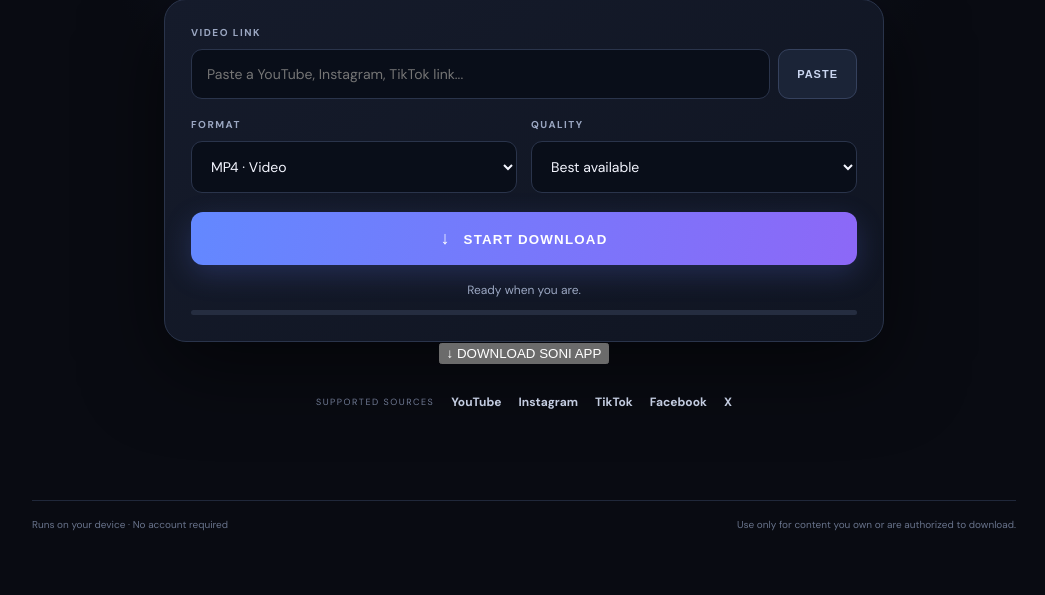
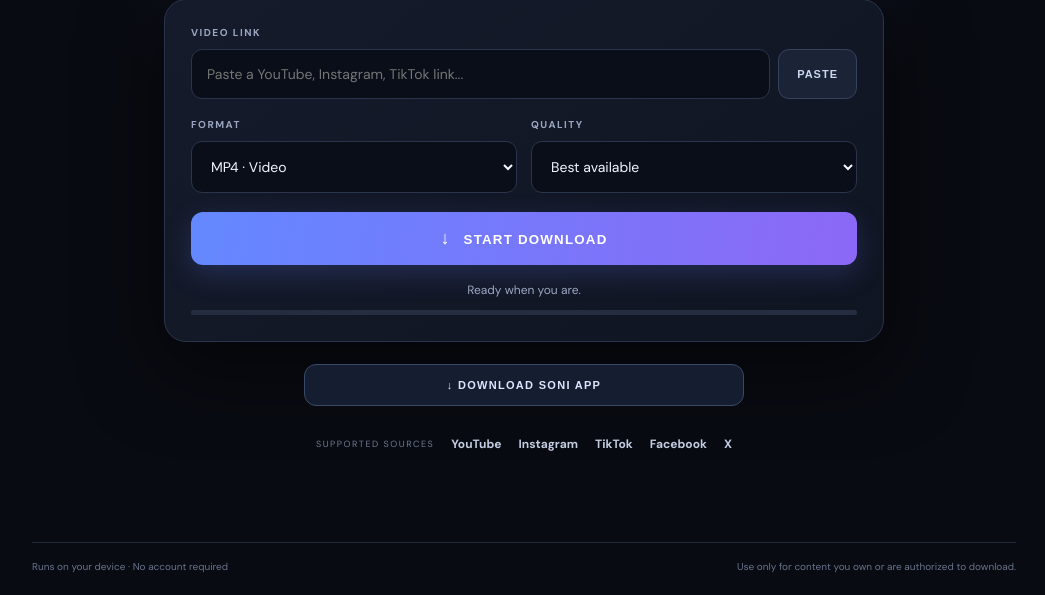
Before and after one commit to bigguy6543224311/viddownloader, a Flask app: page / in a window 1280 px wide. Shown: the part 457-1052 px from the top of the page, without its empty margins (116-1161 px from the left). Before the commit the page ends 988 px from the top, so only its background shows below. Run offline with Flask 3, Linux system fonts and the light colour scheme.

Commit message:
Style SONI browser app install button

```diff
--- a/static/style.css
+++ b/static/style.css
@@ -28,10 +28,13 @@ input:focus,select:focus{border-color:var(--blue)}
 .progress-track{height:5px;background:#252d40;border-radius:10px;overflow:hidden}
 .progress{height:100%;width:0;background:linear-gradient(90deg,var(--blue),var(--cyan));transition:width .25s}
 .save-link{display:block;text-align:center;background:linear-gradient(100deg,#6388ff,#8c68f7);color:white;font-weight:700;letter-spacing:1.2px;text-decoration:none;margin-top:16px;padding:16px;border-radius:12px;box-shadow:0 9px 28px #657dff35}
+.install-area{max-width:440px;margin:22px auto 0}
+.install-app-btn{width:100%;padding:14px 18px;border:1px solid #3b4968;border-radius:12px;background:#151d30;color:#dce6ff;font-weight:700;font-size:11px;letter-spacing:1.3px;cursor:pointer;transition:background .2s,border-color .2s}
+.install-app-btn:hover{background:#202c46;border-color:#6b8cff}
+.install-app-btn:disabled{opacity:.7;cursor:default}
+.install-help{margin:10px 4px 0;color:#aebbd6;font-size:12px;line-height:1.6;text-align:center}
 .platforms{display:flex;justify-content:center;align-items:center;gap:17px;flex-wrap:wrap;margin:30px 0;color:#c3cce0;font-size:12px}
 .platforms span{font-size:9px;letter-spacing:1.5px;color:#707b94}
 footer{display:flex;justify-content:space-between;gap:14px;color:#68738b;font-size:10px;margin-top:90px;border-top:1px solid #20283a;padding-top:17px}
 @media(max-width:600px){.shell{padding:18px}.hero{margin-top:65px}.panel{padding:18px}.options{grid-template-columns:1fr}.platforms{gap:10px}footer{flex-direction:column;margin-top:55px}.local-tag{font-size:9px}}
-
-/* Ensure hidden controls stay hidden despite component display styles. */
 [hidden]{display:none!important}
```
